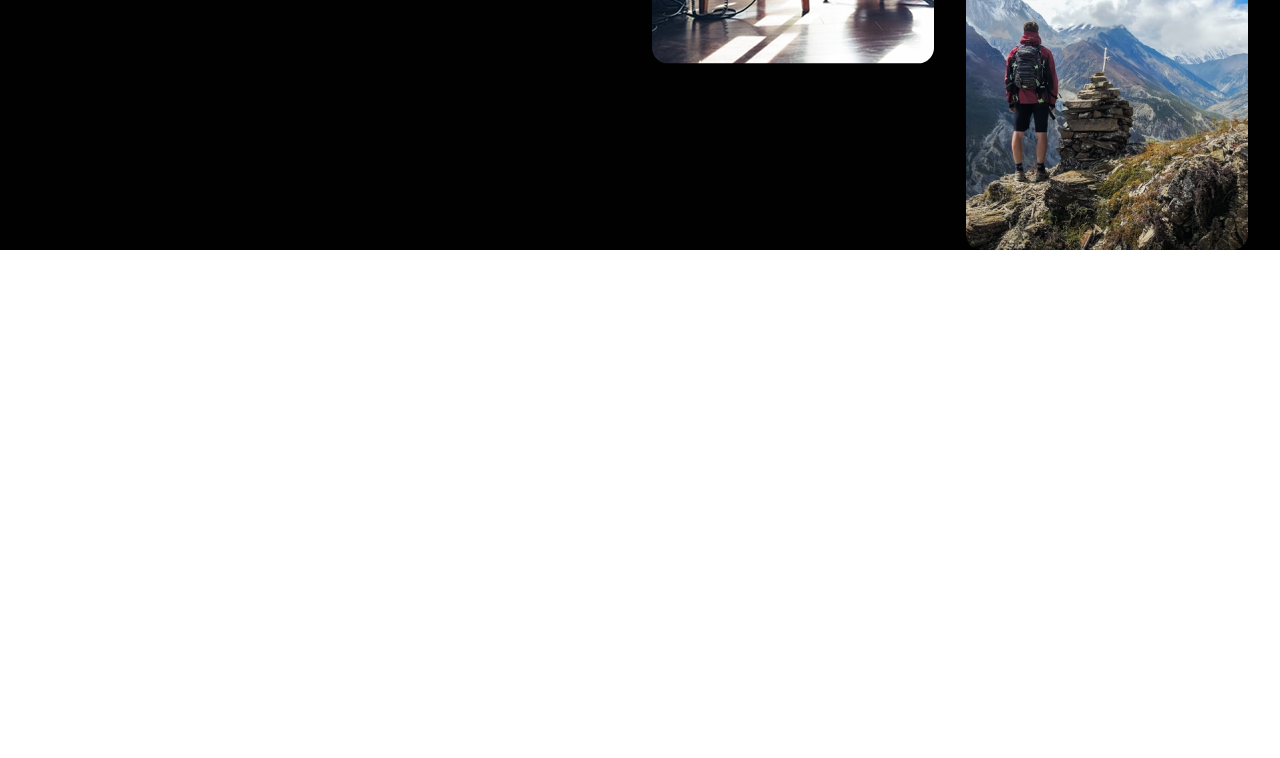
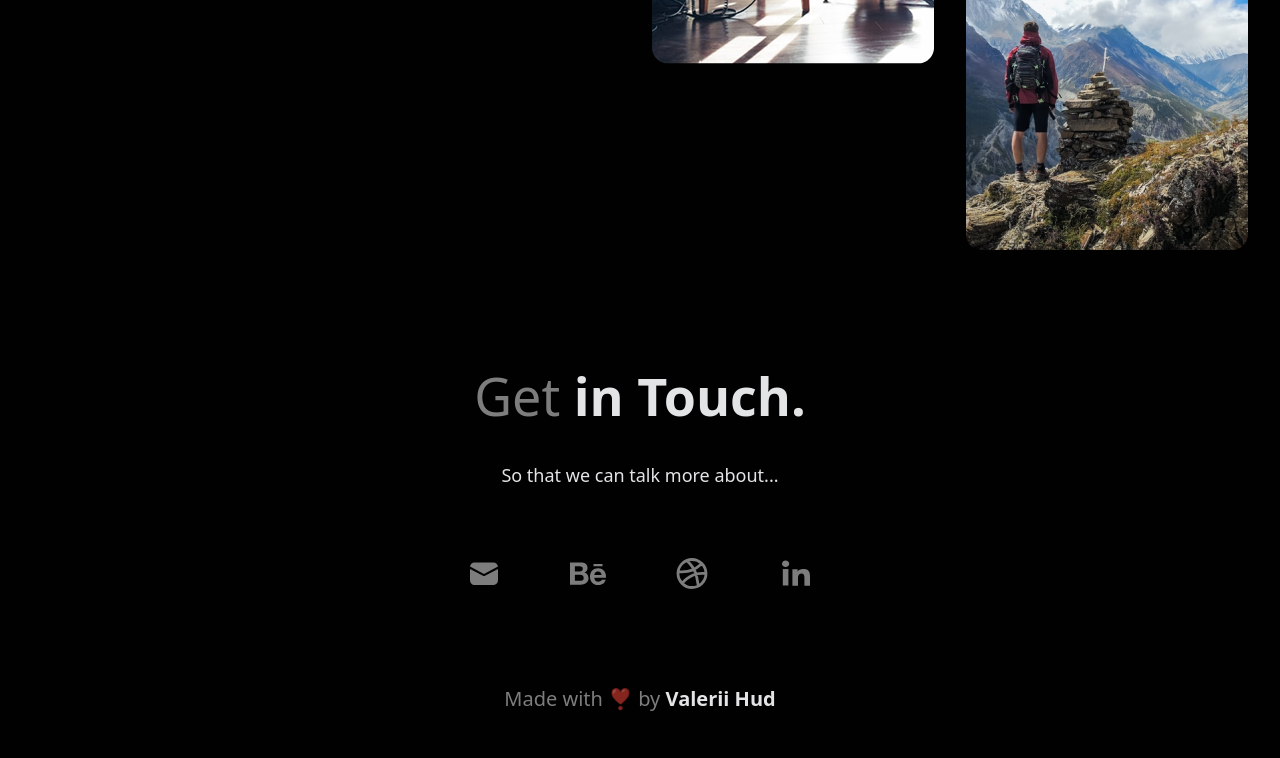
Before and after one commit to Valerii-Hud/design-landing, a website built with Vite: page index.html in a window 1280 px wide. Shown: the part 4491-5249 px from the top of the page. Before the commit the page ends 4741 px from the top, so only its background shows below. Built offline with nearby package versions, Linux system fonts and the light colour scheme; files whose address does not match are found by name.

Commit message:
feat: added get in touch section

```diff
--- a/index.html
+++ b/index.html
@@ -160,6 +160,27 @@
         </div>
       </div>
     </section>
+    <footer class="git">
+      <div class="container">
+        <h3 class="git__title">Get <span>in Touch.</span></h3>
+        <div class="git__subtitle">So that we can talk more about...</div>
+        <div class="git__wrapper">
+          <a href="#">
+            <img src="/src/icons/git/Mail.svg" alt="mail" />
+          </a>
+          <a href="#">
+            <img src="/src/icons/git/Behance.svg" alt="Behance" />
+          </a>
+          <a href="#">
+            <img src="/src/icons/git/Dribble.svg" alt="Dribble" />
+          </a>
+          <a href="#">
+            <img src="/src/icons/git/LinkedIn.svg" alt="LinkedIn" />
+          </a>
+        </div>
+        <div class="git__made">Made with ❣️ by <span>Valerii Hud</span></div>
+      </div>
+    </footer>
     <script type="module" src="/src/js/main.js"></script>
   </body>
 </html>
--- /dev/null
+++ b/src/sass/blocks/_git.scss
@@ -0,0 +1,47 @@
+.git {
+  padding: 80px 0 45px 0;
+  background: #010101;
+  &__title {
+    text-align: center;
+    color: rgba(227, 228, 230, 0.55);
+    font-size: 52px;
+    font-weight: 300;
+    line-height: 28px;
+    span {
+      color: #e3e4e6;
+      font-size: 52px;
+      font-weight: 300;
+      line-height: 28px;
+      font-weight: 600;
+    }
+  }
+  &__subtitle {
+    text-align: center;
+    color: #e3e4e6;
+    font-size: 18px;
+    font-weight: 300;
+    line-height: 27px;
+  }
+  &__wrapper {
+    margin-top: 60px;
+    display: flex;
+    align-items: center;
+    justify-content: center;
+    gap: 56px;
+  }
+  &__made {
+    margin-top: 84px;
+    text-align: center;
+    color: rgba(227, 228, 230, 0.55);
+    font-size: 20px;
+    font-weight: 300;
+    line-height: 28px;
+    span {
+      color: #e3e4e6;
+      font-size: 20px;
+      font-weight: 300;
+      line-height: 28px;
+      font-weight: 600;
+    }
+  }
+}
--- a/src/sass/style.scss
+++ b/src/sass/style.scss
@@ -9,3 +9,4 @@
 @use '/src/sass/blocks/clients';
 @use '/src/sass/blocks/works';
 @use '/src/sass/blocks/about';
+@use '/src/sass/blocks/git';
```
Also changed, not shown: src/icons/git/Behance.svg (added), src/icons/git/Dribble.svg (added), src/icons/git/LinkedIn.svg (added), src/icons/git/Mail.svg (added).
